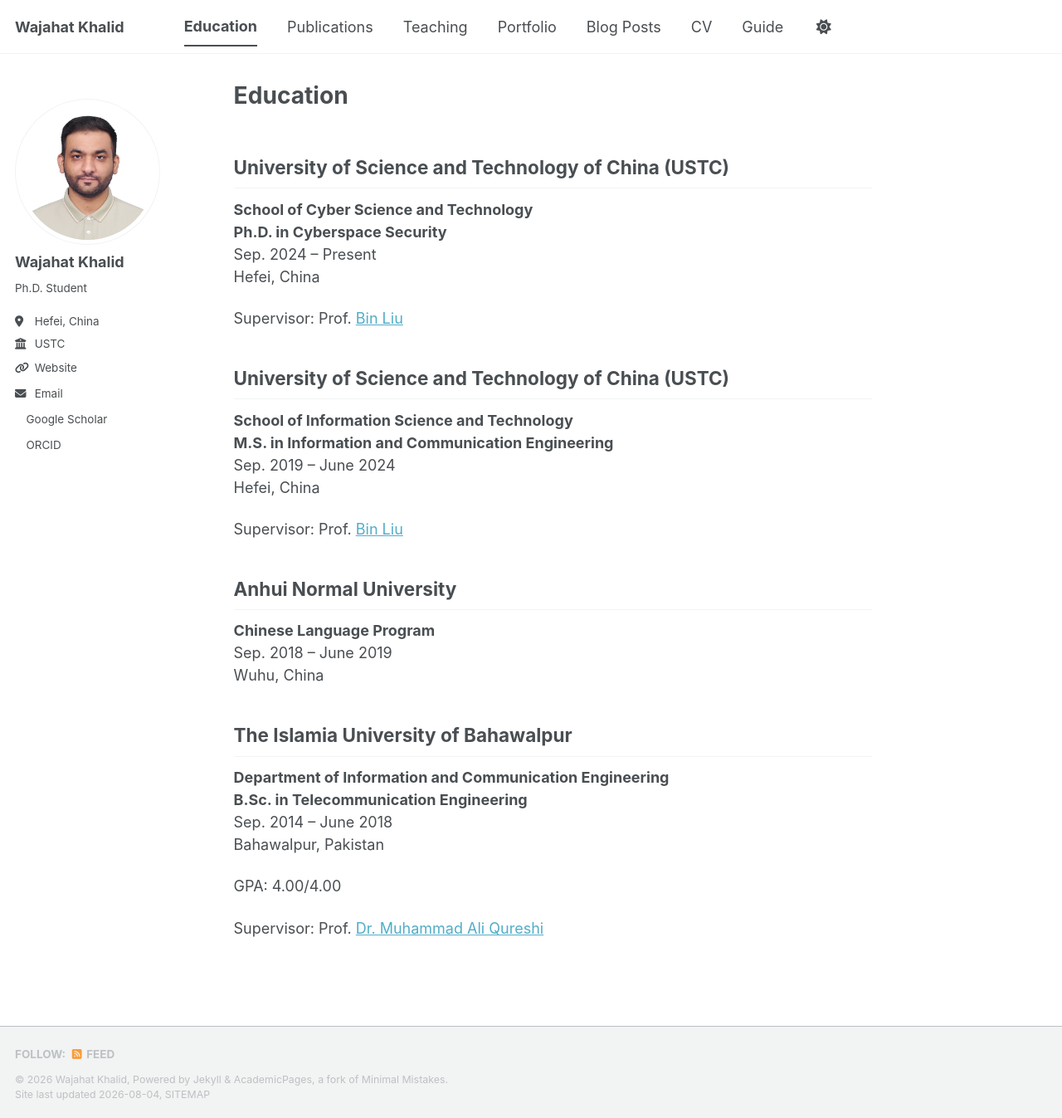
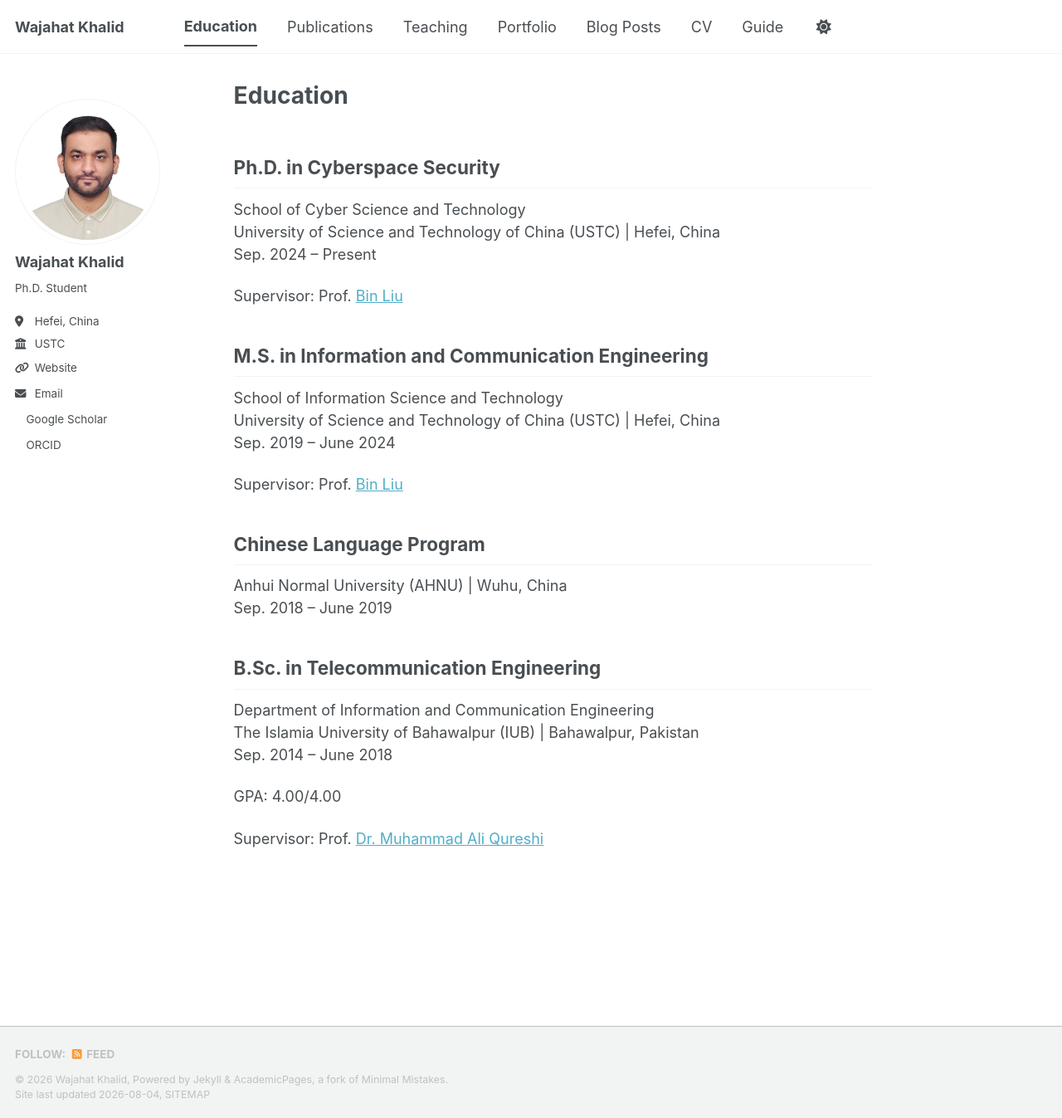
Before and after one commit to Mr-WajahatKhalid/Mr-WajahatKhalid.github.io, a Jekyll site: the page built from _pages/education.md, in a window 1280 px wide and 1347 px high. Shown: the whole window at 83% size. Built offline with Jekyll 4.4.1, drawn with Linux system fonts in a browser that asks for light colours; a style sheet for code colours, icons or effects is not loaded.

Commit message:
Update education.md

```diff
--- a/_pages/education.md
+++ b/_pages/education.md
@@ -4,39 +4,35 @@ permalink: /education/
 author_profile: true
 ---
 
-## University of Science and Technology of China (USTC)
+## Ph.D. in Cyberspace Security
 
-**School of Cyber Science and Technology**
-**Ph.D. in Cyberspace Security**
+School of Cyber Science and Technology
+University of Science and Technology of China (USTC) | Hefei, China
 Sep. 2024 – Present
-Hefei, China
 
 Supervisor: Prof. [Bin Liu](https://faculty.ustc.edu.cn/liubin1/en/index.htm)
 
 
-## University of Science and Technology of China (USTC)
+## M.S. in Information and Communication Engineering
 
-**School of Information Science and Technology**
-**M.S. in Information and Communication Engineering**
+School of Information Science and Technology
+University of Science and Technology of China (USTC) | Hefei, China
 Sep. 2019 – June 2024
-Hefei, China
 
 Supervisor: Prof. [Bin Liu](https://faculty.ustc.edu.cn/liubin1/en/index.htm)
 
 
-## Anhui Normal University
+## Chinese Language Program
 
-**Chinese Language Program**
+Anhui Normal University (AHNU) | Wuhu, China
 Sep. 2018 – June 2019
-Wuhu, China
 
 
-## The Islamia University of Bahawalpur
+## B.Sc. in Telecommunication Engineering
 
-**Department of Information and Communication Engineering**
-**B.Sc. in Telecommunication Engineering**
+Department of Information and Communication Engineering
+The Islamia University of Bahawalpur (IUB) | Bahawalpur, Pakistan
 Sep. 2014 – June 2018
-Bahawalpur, Pakistan
 
 GPA: 4.00/4.00
 
```
